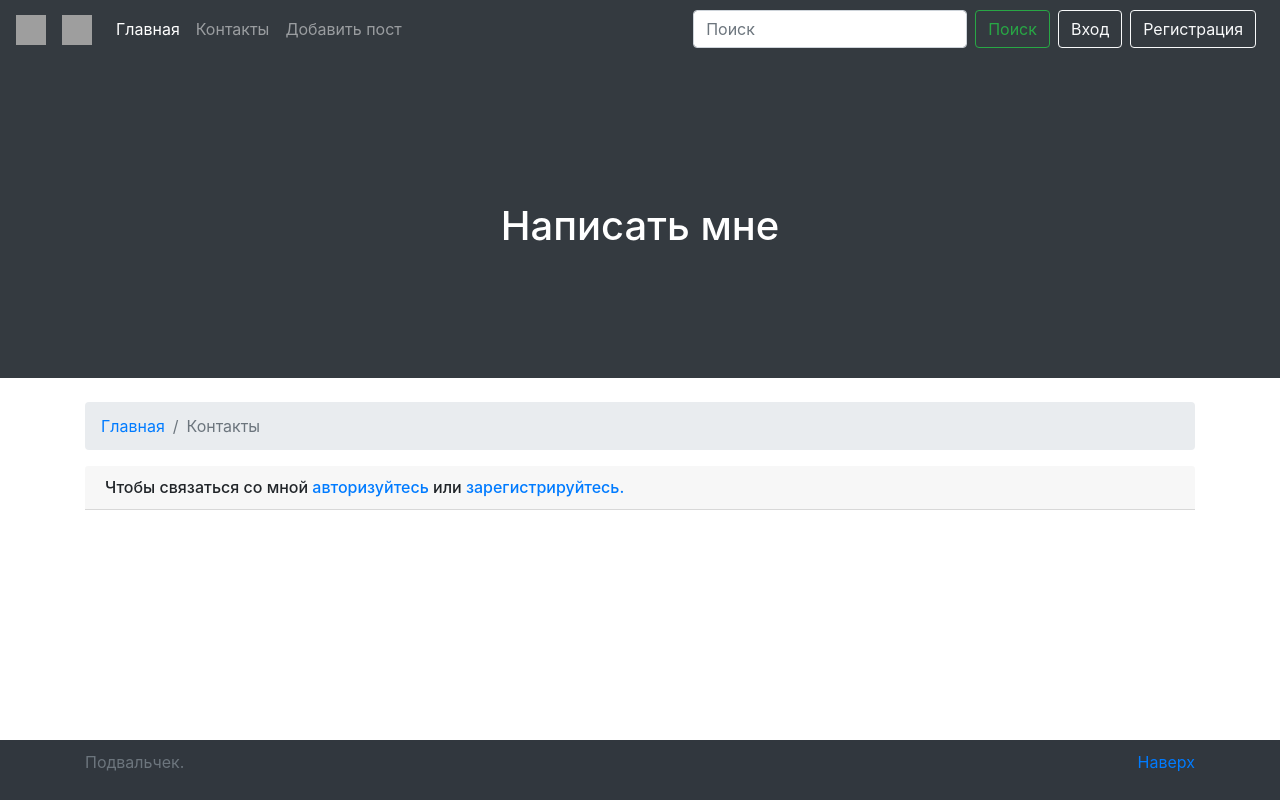
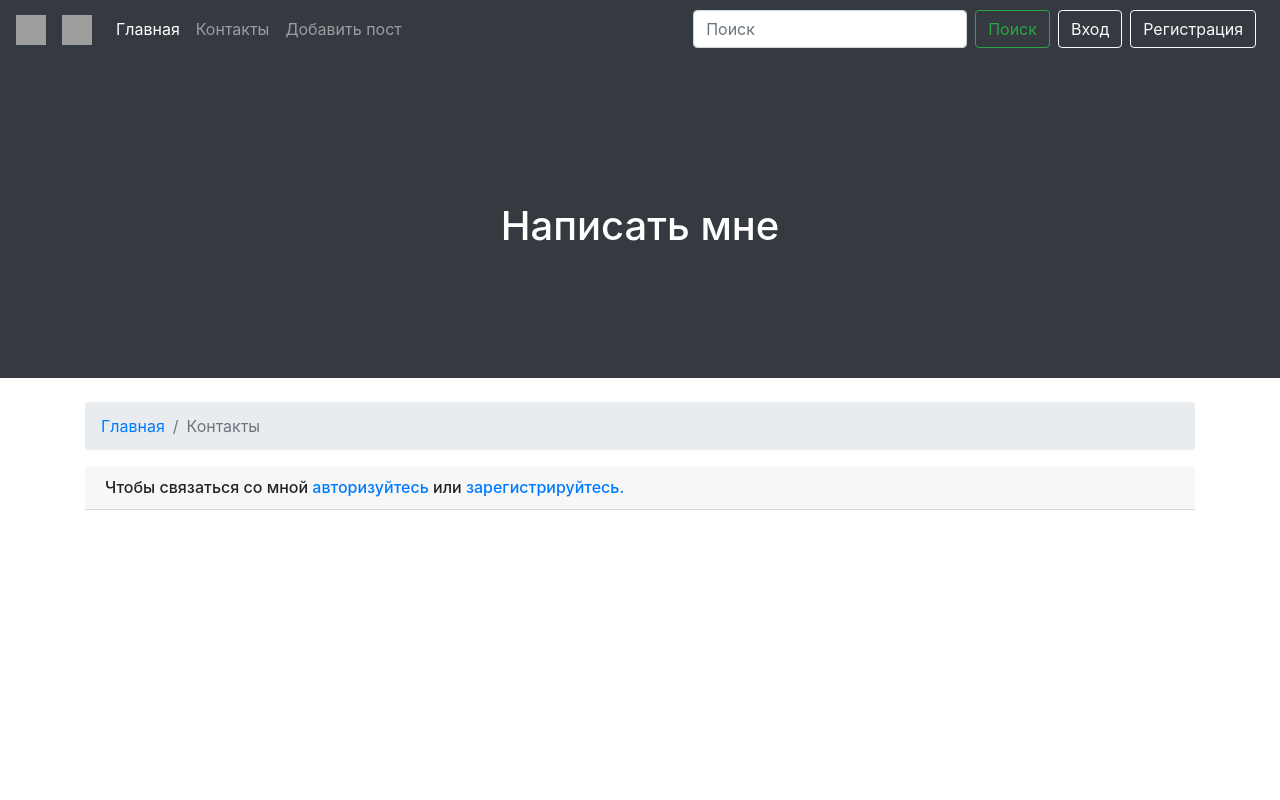
Before and after one commit to CCedra/ccedra.site-old-, a Nuxt app: page /contact in a window 1280 px wide. Built offline with nearby package versions, Linux system fonts and the light colour scheme; no server answers; grey boxes are pictures that could not be loaded.

Commit message:
Update post_detail.vue

```diff
--- a/layouts/post_detail.vue
+++ b/layouts/post_detail.vue
@@ -2,18 +2,18 @@
   <div>
     <Navbar />
     <Nuxt />
-    <Footer />
+   <!--  <Footer / -->
   </div>
 </template>
 
 
 <script>
 import Navbar from "~/components/Navbar";
-import Footer from "~/components/Footer";
+//import Footer from "~/components/Footer";
 
 export default {
   components: {
-    Footer,
+    //Footer,
     Navbar,
   },
   head() {
```
